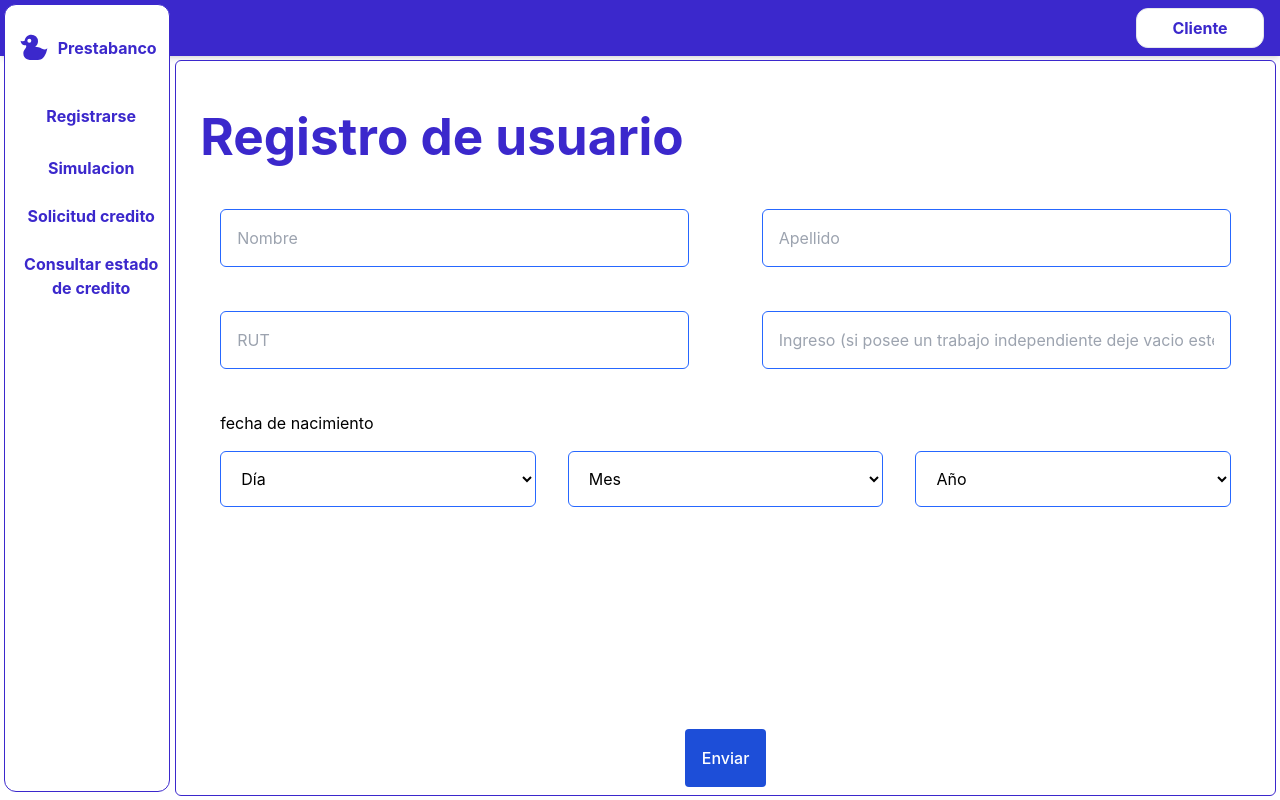
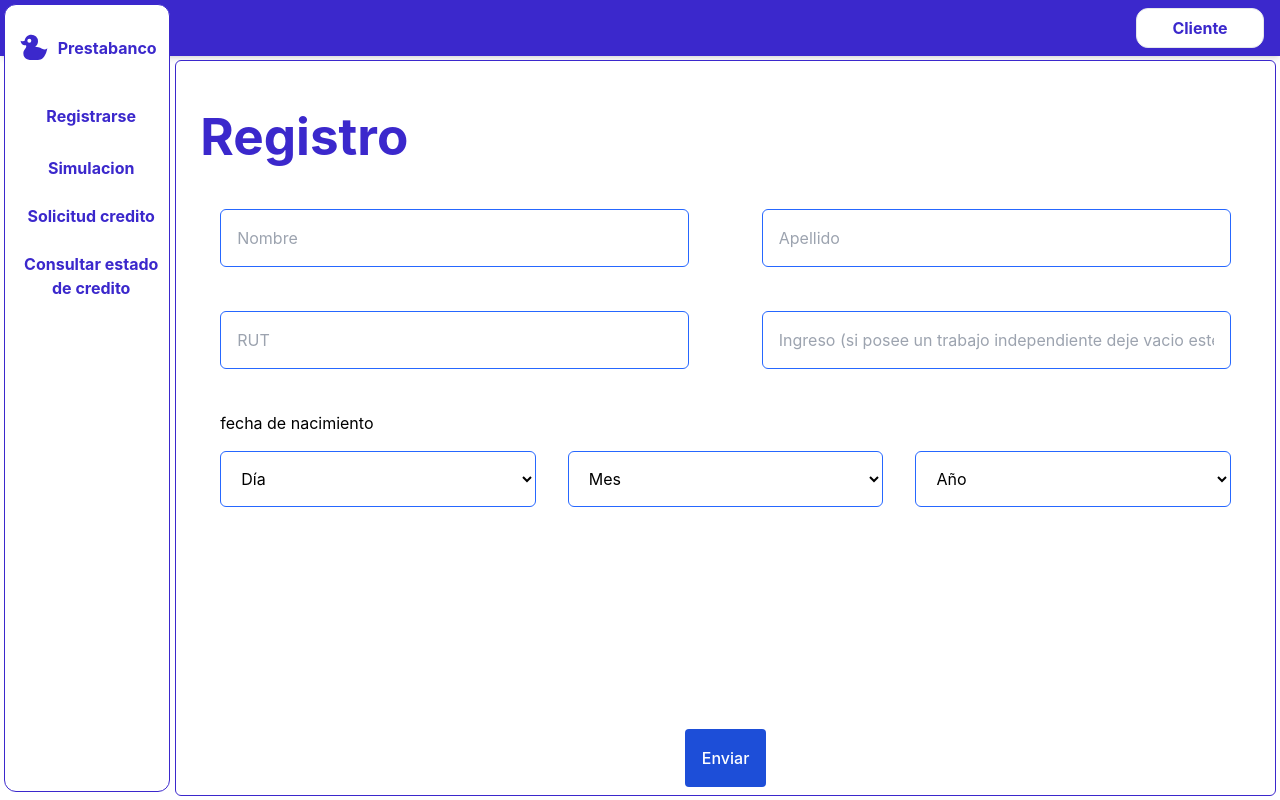
Before and after one commit to Chimary7/prestabanco_Frontend, a React (Vite) app in the folder PrestaBanco-Frontend/: page /home/register in a window 1280 px wide. Built offline with nearby package versions, Linux system fonts and the light colour scheme.

Commit message:
cambio titulo registro cliente

```diff
--- a/PrestaBanco-Frontend/src/Components/ClientComponents/RegisterClient.jsx
+++ b/PrestaBanco-Frontend/src/Components/ClientComponents/RegisterClient.jsx
@@ -122,7 +122,7 @@ export default function RegisterClient() {
             <form className='h-full w-full flex flex-col items-center p-2' onSubmit={handleSubmit}>
                 <div className="flex w-full h-full">
                     <div className="h-full w-full p-4">
-                        <h1 className='w-full h-1/6 items-center flex font-bold text-custom-blue'>Registro de usuario</h1>
+                        <h1 className='w-full h-1/6 items-center flex font-bold text-custom-blue'>Registro</h1>
                         <div className='w-full h-1/6 p-1 flex justify-between items-center'>
                             <input
                                 type="text"
```
